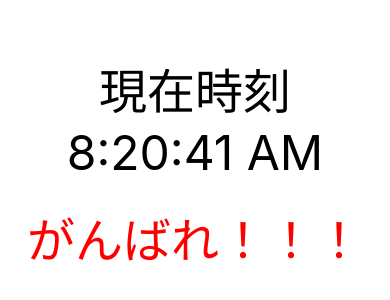
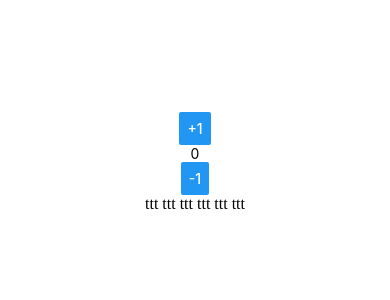
Before and after one commit to yuktnk/my-first-react-native-app, a React Native app: screen / in a window 390 px wide. Shown: the part 260-560 px from the top of the page. Built offline with nearby package versions, Linux system fonts and the light colour scheme.

Commit message:
関数コンポーネント

```diff
--- a/App.js
+++ b/App.js
@@ -1,54 +1,24 @@
-import React from "react";
-import { StyleSheet, Text, View, Button } from "react-native";
+import React, { useState } from "react";
+import { Text, View, Button, StyleSheet } from "react-native";
 
-export default class App extends React.Component {
-  constructor(props) {
-    super(props);
-    this.state = {
-      date: new Date(),
-    };
-  }
+export default function App() {
+  const [count, setCount] = useState(0);
 
-  componentDidMount() {
-    this.timerID = setInterval(() => {
-      this.tick();
-    }, 1000);
-  }
-
-  componentWillUnmount() {
-    clearInterval(this.timerID);
-  }
-
-  tick() {
-    this.setState({
-      date: new Date(),
-    });
-  }
-
-  render() {
-    return (
-      <View style={styles.container}>
-        <Text style={styles.text}>現在時刻</Text>
-        <Text style={styles.text}>{this.state.date.toLocaleTimeString()}</Text>
-        <Text style={styles.text2}>がんばれ！！！</Text>
-      </View>
-    );
-  }
+  return (
+    <View style={styles.container}>
+      <Button title="+1" onPress={() => setCount(count + 1)} />
+      <Text>{count}</Text>
+      <Button title="-1" onPress={() => setCount(count - 1)} />
+      ttt ttt ttt ttt ttt ttt
+    </View>
+  );
 }
 
 const styles = StyleSheet.create({
   container: {
+    alignItems: "center",
+    backgroundColor: "#fff",
     flex: 1,
-    backgroundColor: "#fff",
-    alignItems: "center",
     justifyContent: "center",
   },
-  text: {
-    fontSize: 48,
-  },
-  text2: {
-    marginTop: 20,
-    fontSize: 48,
-    color: "red",
-  },
 });
```
